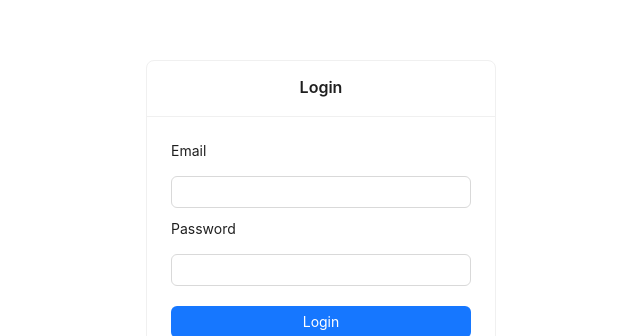
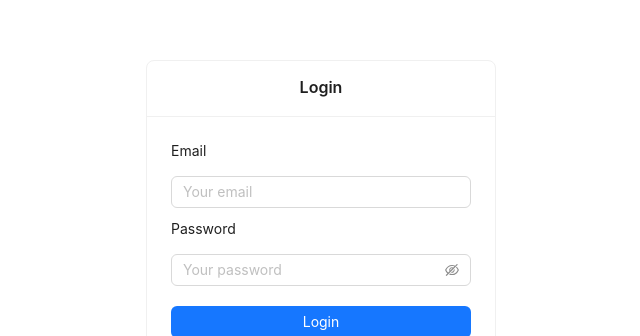
Before and after one commit to RevoU-FSSE-2/week-13-sanhendrindp, a React (Vite) app in the folder react-app/: page / in a window 1280 px wide. Shown: the part 140-476 px from the top of the page, without its empty margins (319-959 px from the left). Built offline with nearby package versions, Linux system fonts and the light colour scheme.

Commit message:
style: :lipstick: Styling LoginForm

```diff
--- a/react-app/src/components/LoginForm/index.tsx
+++ b/react-app/src/components/LoginForm/index.tsx
@@ -28,6 +28,7 @@ const LoginForm = ({ onSubmit }: Props) => {
             </Typography.Paragraph>
             <Input
               name={"email"}
+              placeholder="Your email"
               value={formMik.values.email}
               onChange={formMik.handleChange("email")}
               status={formMik.errors.email && "error"}
@@ -44,8 +45,9 @@ const LoginForm = ({ onSubmit }: Props) => {
             >
               {"Password"}
             </Typography.Paragraph>
-            <Input
+            <Input.Password
               name={"password"}
+              placeholder="Your password"
               value={formMik.values.password}
               onChange={formMik.handleChange("password")}
               status={formMik.errors.password && "error"}
```
